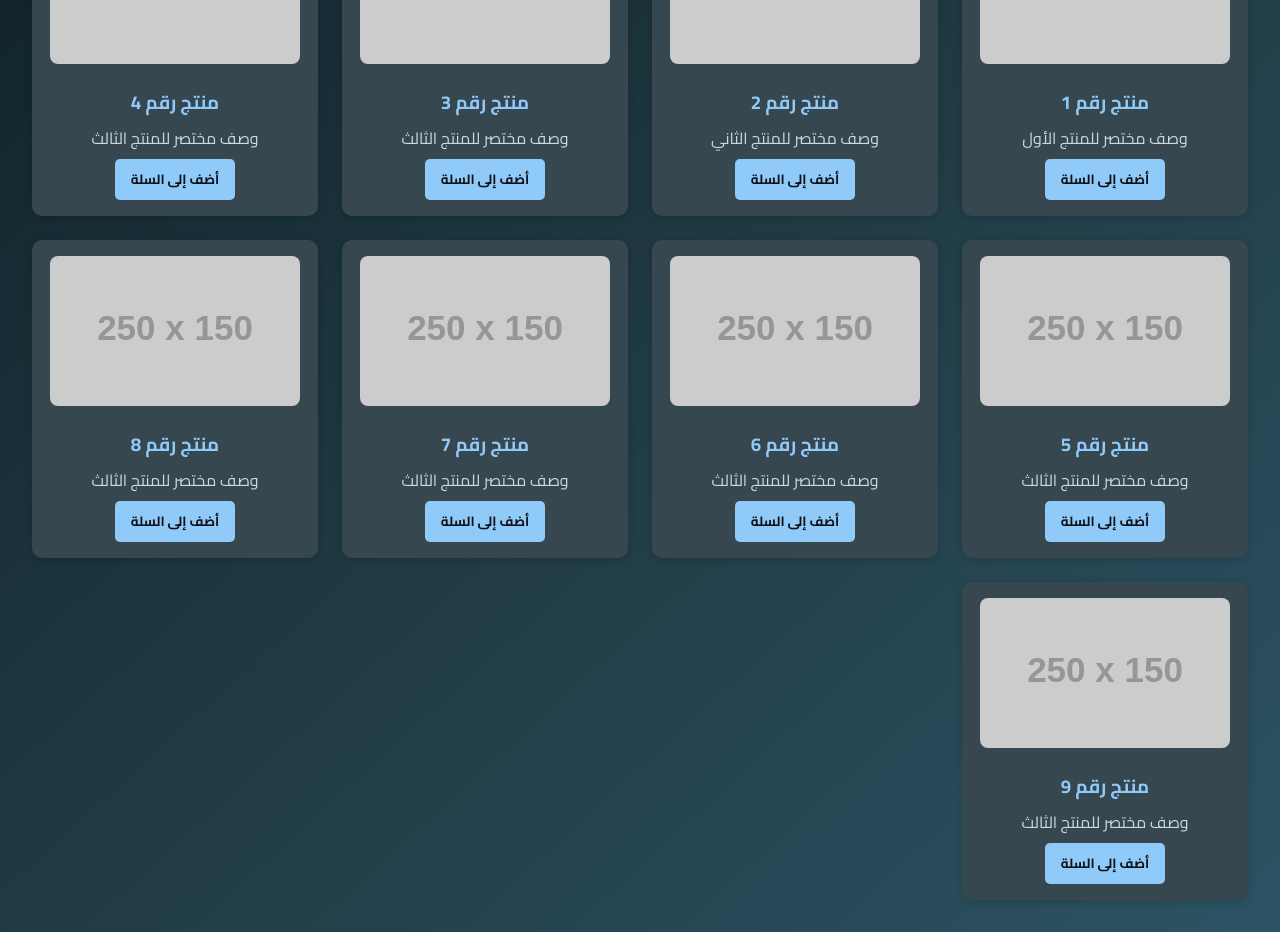
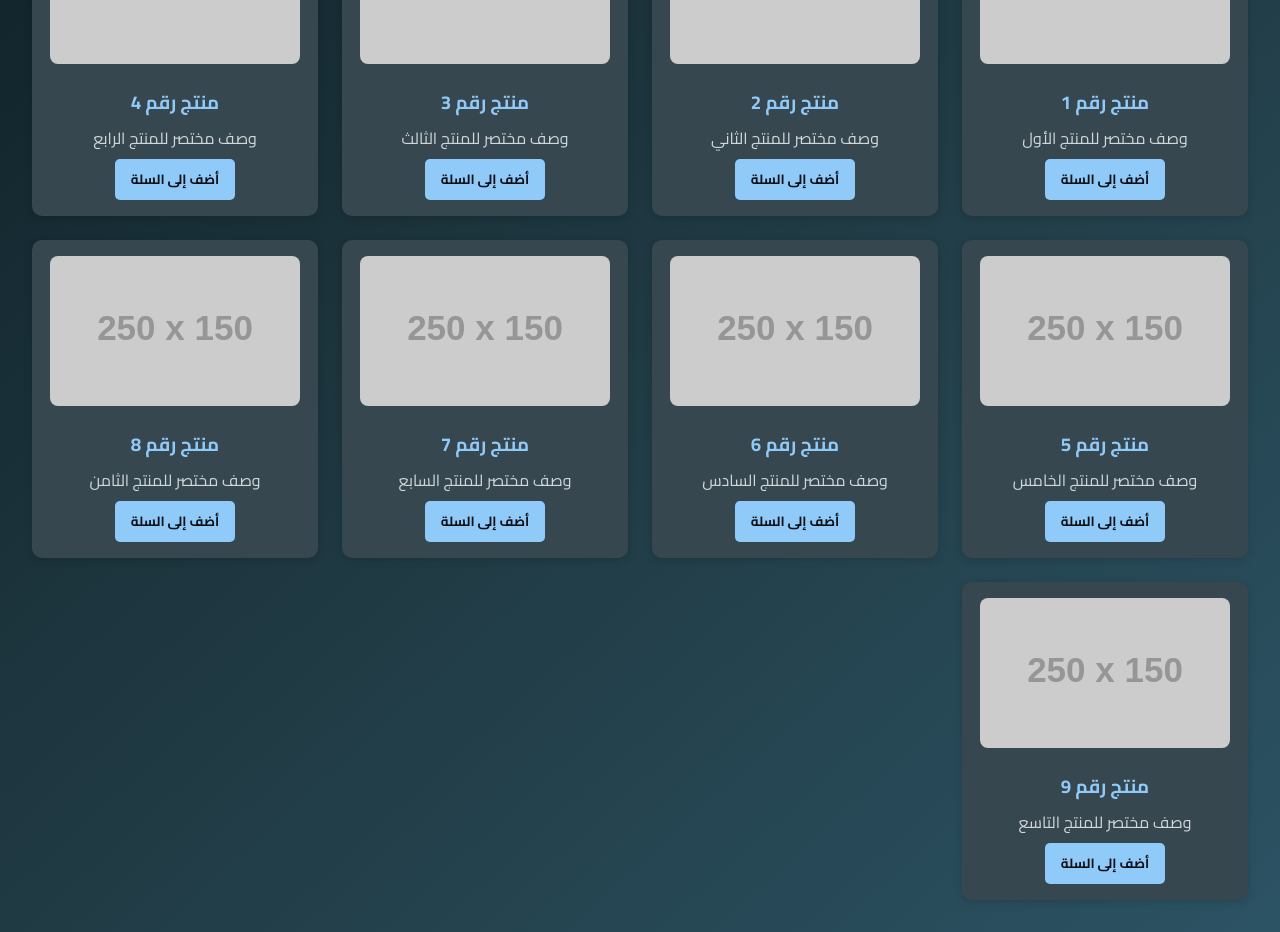
Before and after one commit to vvjxl/portfolio, a plain HTML site: page store.html in a window 1280 px wide. Shown: the part 230-1162 px from the top of the page. Drawn offline with Linux system fonts and the light colour scheme; placeholder pictures from the web are drawn by us.

Commit message:
Update store.html

```diff
--- a/store.html
+++ b/store.html
@@ -111,37 +111,37 @@
     <div class="product">
       <img src="https://via.placeholder.com/250x150" alt="منتج 4">
       <h3>منتج رقم 4</h3>
-      <p>وصف مختصر للمنتج الثالث</p>
+      <p>وصف مختصر للمنتج الرابع</p>
       <button>أضف إلى السلة</button>
     </div>
     <div class="product">
       <img src="https://via.placeholder.com/250x150" alt="منتج 5">
       <h3>منتج رقم 5</h3>
-      <p>وصف مختصر للمنتج الثالث</p>
+      <p>وصف مختصر للمنتج الخامس</p>
       <button>أضف إلى السلة</button>
     </div>
     <div class="product">
       <img src="https://via.placeholder.com/250x150" alt="منتج 6">
       <h3>منتج رقم 6</h3>
-      <p>وصف مختصر للمنتج الثالث</p>
+      <p>وصف مختصر للمنتج السادس</p>
       <button>أضف إلى السلة</button>
     </div>
     <div class="product">
       <img src="https://via.placeholder.com/250x150" alt="منتج 7">
       <h3>منتج رقم 7</h3>
-      <p>وصف مختصر للمنتج الثالث</p>
+      <p>وصف مختصر للمنتج السابع</p>
       <button>أضف إلى السلة</button>
     </div>
     <div class="product">
       <img src="https://via.placeholder.com/250x150" alt="منتج 8">
       <h3>منتج رقم 8</h3>
-      <p>وصف مختصر للمنتج الثالث</p>
+      <p>وصف مختصر للمنتج الثامن</p>
       <button>أضف إلى السلة</button>
     </div>
     <div class="product">
       <img src="https://via.placeholder.com/250x150" alt="منتج 9">
       <h3>منتج رقم 9</h3>
-      <p>وصف مختصر للمنتج الثالث</p>
+      <p>وصف مختصر للمنتج التاسع</p>
       <button>أضف إلى السلة</button>
     </div>
     <!-- يمكنك إضافة المزيد من المنتجات هنا -->
```
